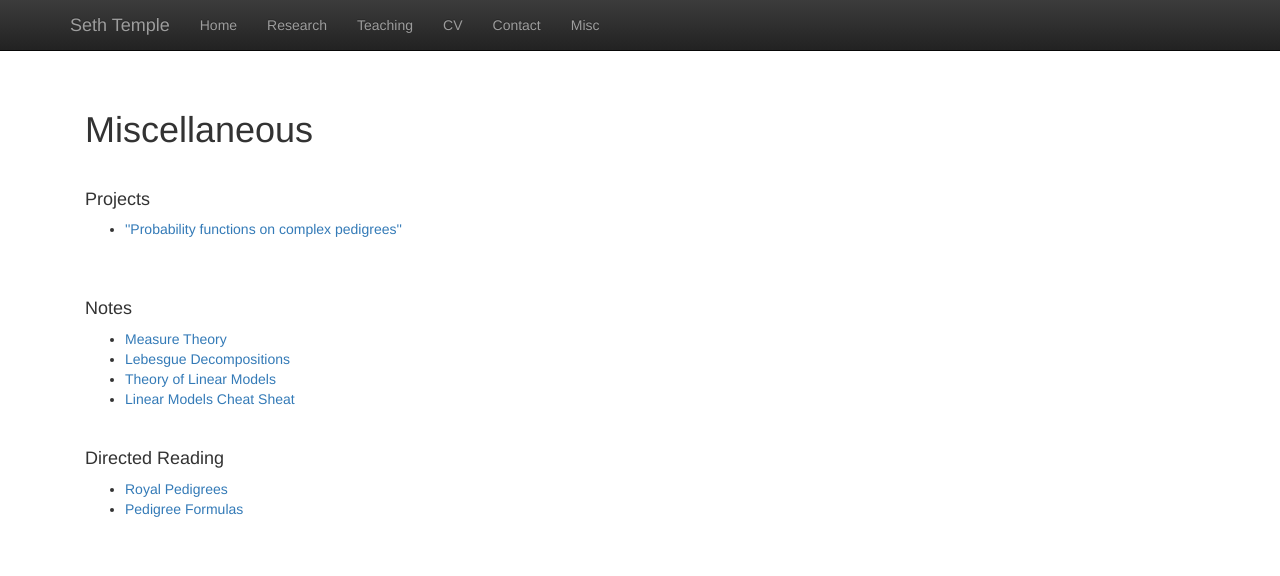
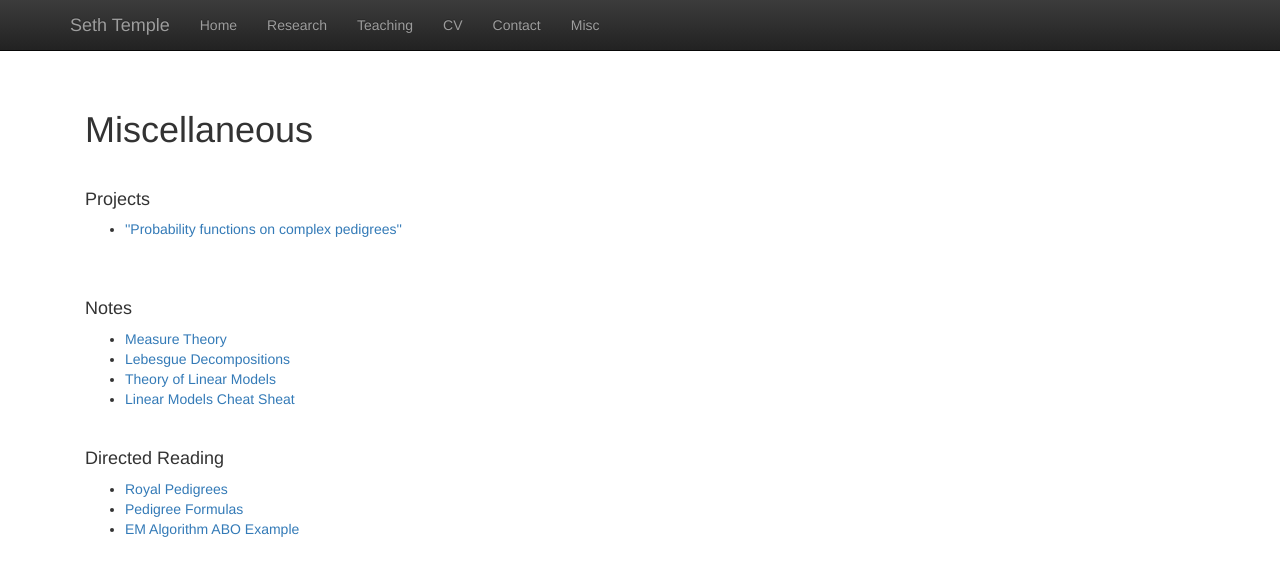
Before and after one commit to sdtemple/sdtemple.github.io, a Jekyll site: the page built from misc.html, in a window 1280 px wide. Shown: the top 576 px of the page. Built offline with Jekyll 4.4.1, drawn with Linux system fonts in a browser that asks for light colours; nearby versions of some CDN libraries; library files that are not in the unit come from our copies.

Commit message:
Update misc.html

```diff
--- a/misc.html
+++ b/misc.html
@@ -29,6 +29,7 @@ title:  'Misc'
   <ul>
     <li><a href = "files/royal_pedigrees.pdf">Royal Pedigrees</a></li>
     <li><a href = "files/pedigree_formulas.pdf">Pedigree Formulas</a></li>
+    <li><a href = "files/em_algorithm_abo.pdf">EM Algorithm ABO Example</a></li>
   </ul>
  </p>
 <br/>
```
